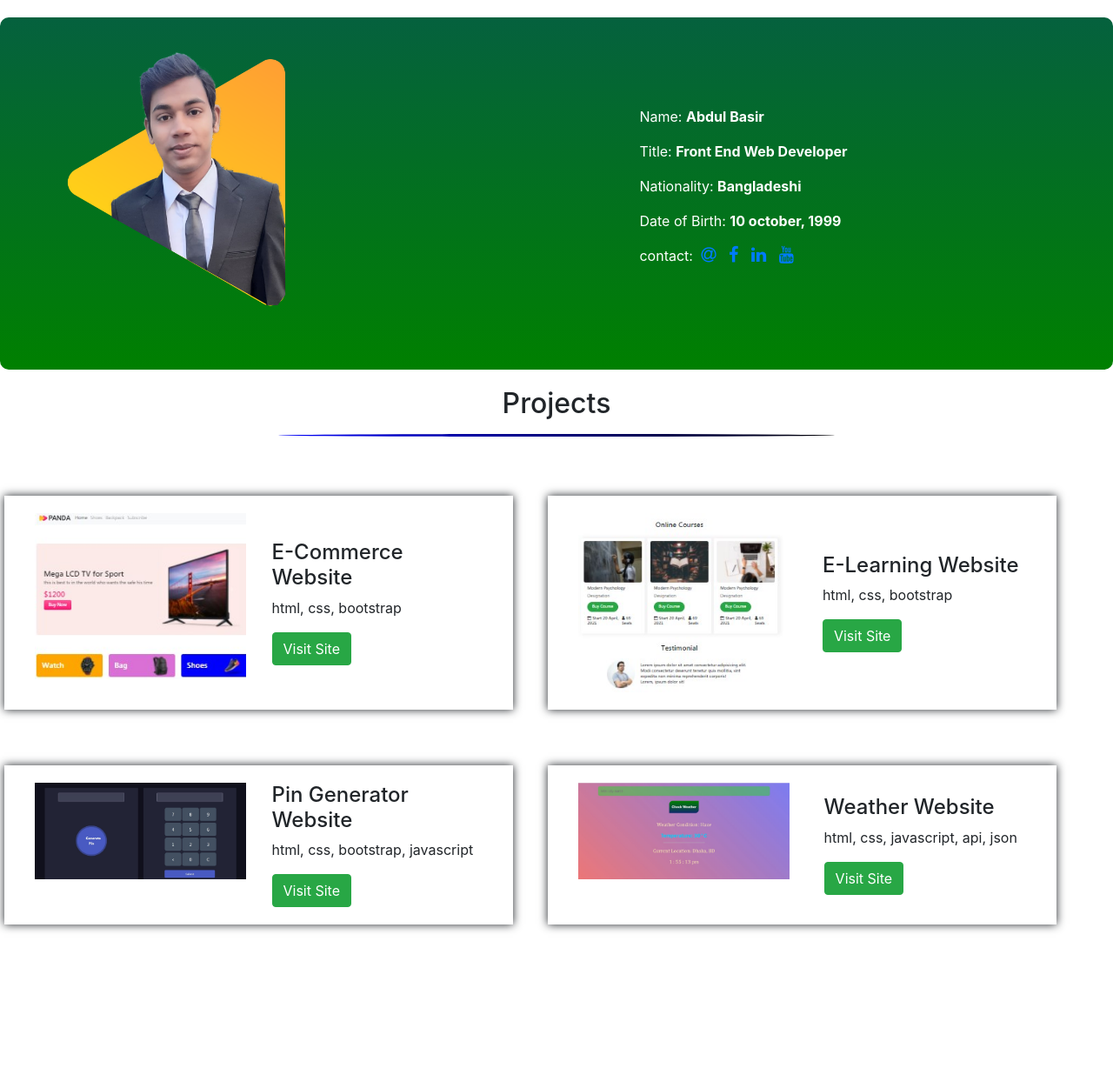
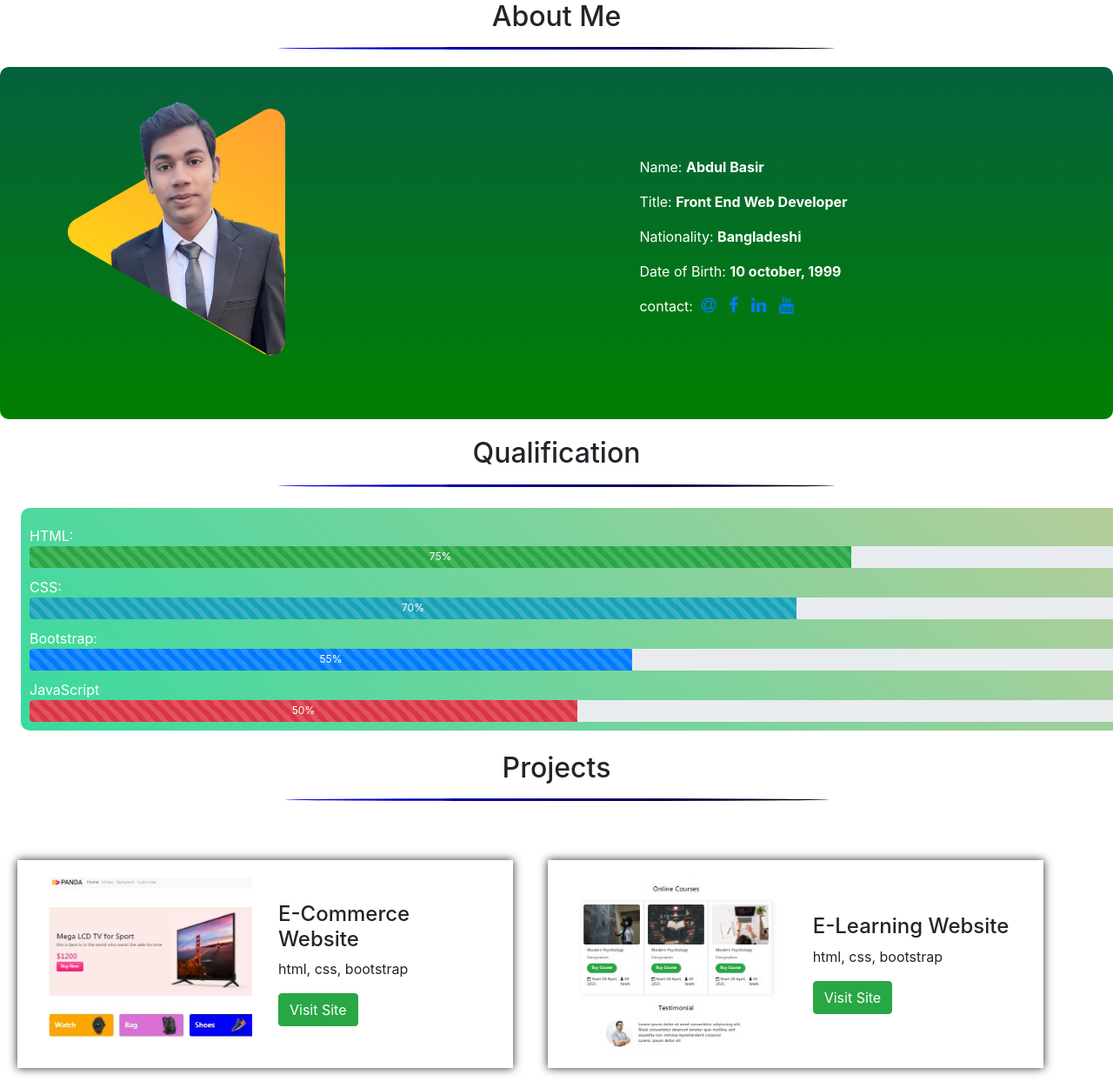
Before and after one commit to basir5101/portfolio-2, a plain HTML site: page index.html in a window 1280 px wide. Shown: the top 1251 px of the page at 87% size. Before the commit the page ends 1083 px from the top, so only its background shows below. Drawn offline with nearby package versions, Linux system fonts and the light colour scheme.

Commit message:
qualification add

```diff
--- a/index.html
+++ b/index.html
@@ -13,6 +13,10 @@
     <title>Abdul Basir</title>
   </head>
   <body>
+
+    <!-- About Section-->
+    <h2 class="text-center">About Me</h2>
+    <hr>
     <div id="about-section">
         <div class="row">
             <div class="col-4">
@@ -43,9 +47,31 @@
         </div>
     </div>
 
+<!-- knowledge section-->
+<h2 class="text-center">Qualification</h2>
+<hr>
+<div class="container-fluid knowledge-section m-4">
+    <p>HTML: </p>
+    <div class="progress" >
+        <div class="progress-bar progress-bar-animated bg-success progress-bar-striped" role="progressbar" style="width: 75%" aria-valuenow="75" aria-valuemin="0" aria-valuemax="100">75%</div>
+    </div>
+    <p>CSS:</p>
+    <div class="progress" >
+        <div class="progress-bar progress-bar-animated bg-info progress-bar-striped" role="progressbar" style="width: 70%" aria-valuenow="75" aria-valuemin="0" aria-valuemax="100">70%</div>
+    </div>
+    <p>Bootstrap:</p>
+    <div class="progress" >
+        <div class="progress-bar progress-bar-animated bg-primary progress-bar-striped" role="progressbar" style="width: 55%" aria-valuenow="75" aria-valuemin="0" aria-valuemax="100">55%</div>
+    </div>
+    <p>JavaScript</p>
+    <div class="progress" >
+        <div class="progress-bar progress-bar-animated bg-danger progress-bar-striped" role="progressbar" style="width: 50%" aria-valuenow="75" aria-valuemin="0" aria-valuemax="100">50%</div>
+    </div>
+</div>
+
 <!--Project section-->
 
-    <div id="project-section">
+    <div id="project-section" class="container-fluid">
         <h2 class="text-center">Projects</h2>
         <hr>
         <div class="row mt-4">
--- a/style.css
+++ b/style.css
@@ -20,3 +20,16 @@ hr{
     padding: 20px;
     margin: 20px;
 }
+.knowledge-section p{
+    margin: 10px 0px 0px 0px;
+}
+.progress{
+    height: 25px;
+}
+.knowledge-section{
+    background-image: linear-gradient(45deg, #39da9f, rgba(73, 128, 0, 0.397));
+    color: white;
+    border-radius: 10px;
+    padding: 10px;
+    margin: 20px 0;
+}
```
